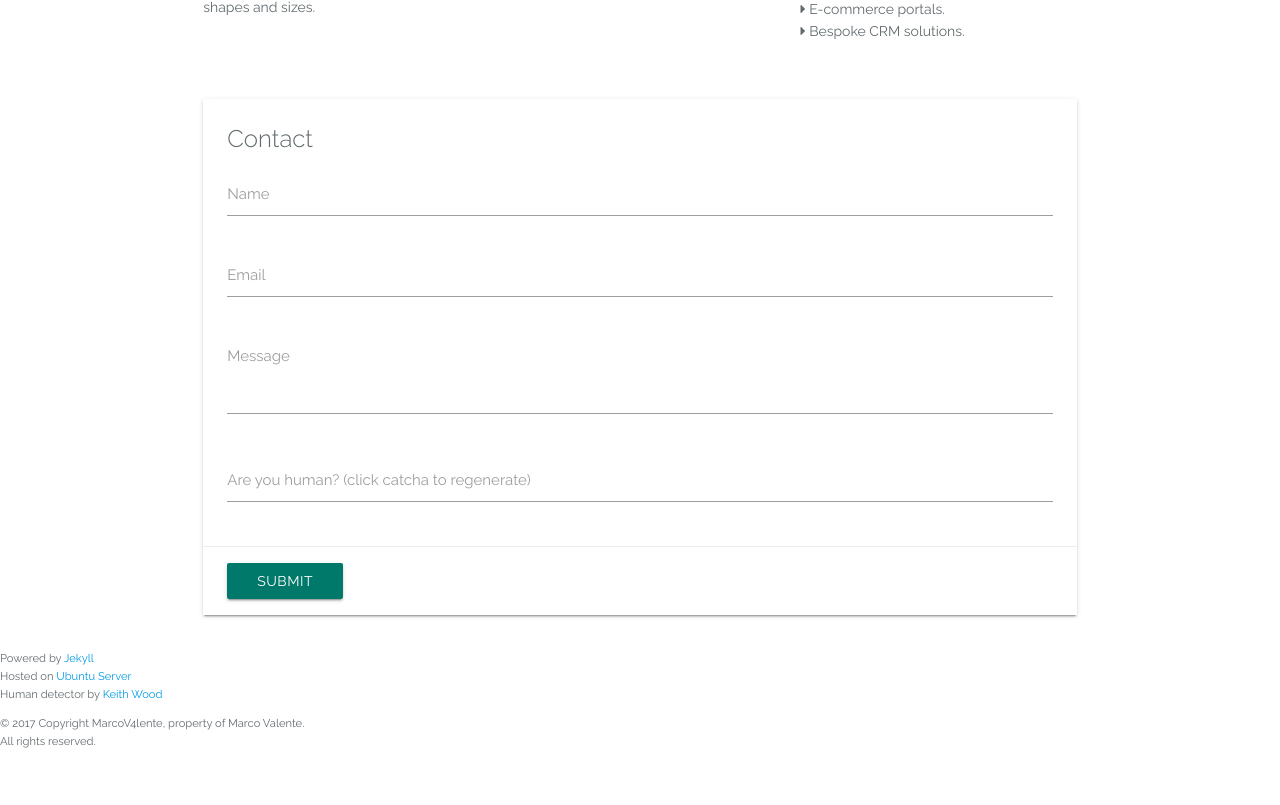
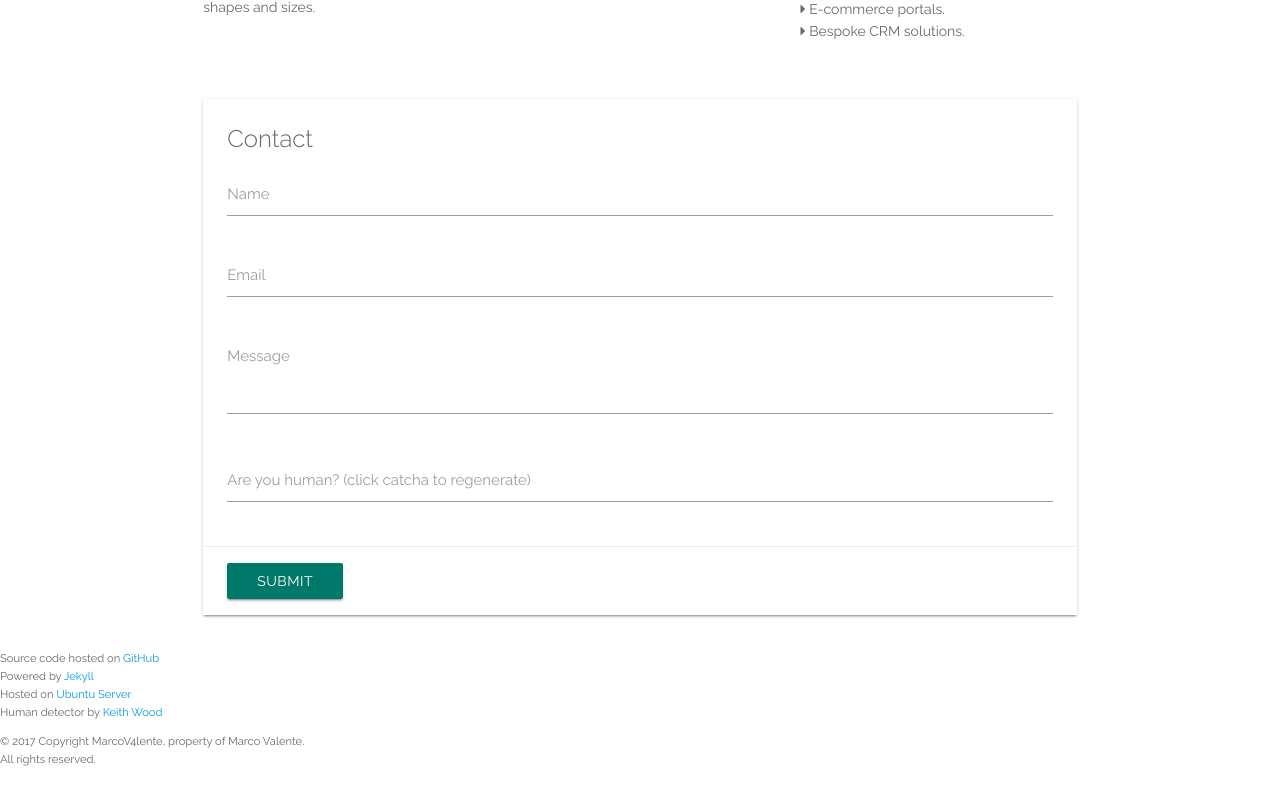
Before and after one commit to marcov4lente/marcov4lente, a Jekyll site: the page built from index.md, in a window 1280 px wide and 900 px high, scrolled down 850 px. Shown: the top 805 px of the window. Built offline with Jekyll 4.4.1, drawn with Linux system fonts in a browser that asks for light colours.

Commit message:
Credits update

```diff
--- a/_includes/footer.html
+++ b/_includes/footer.html
@@ -2,6 +2,7 @@
     <div class="row">
         <div class="cos12 m6">
             <ul>
+                <li>Source code hosted on <a href="http://github.com/marcov4lente/marcov4lente" target="blank">GitHub</a></li>
                 <li>Powered by <a href="https://jekyllrb.com/" target="blank">Jekyll</a></li>
                 <li>Hosted on <a href="https://www.ubuntu.com/" target="blank">Ubuntu Server</a></li>
                 <li>Human detector by <a href="http://keith-wood.name/realPerson.html" target="blank">Keith Wood</a></li>
```
